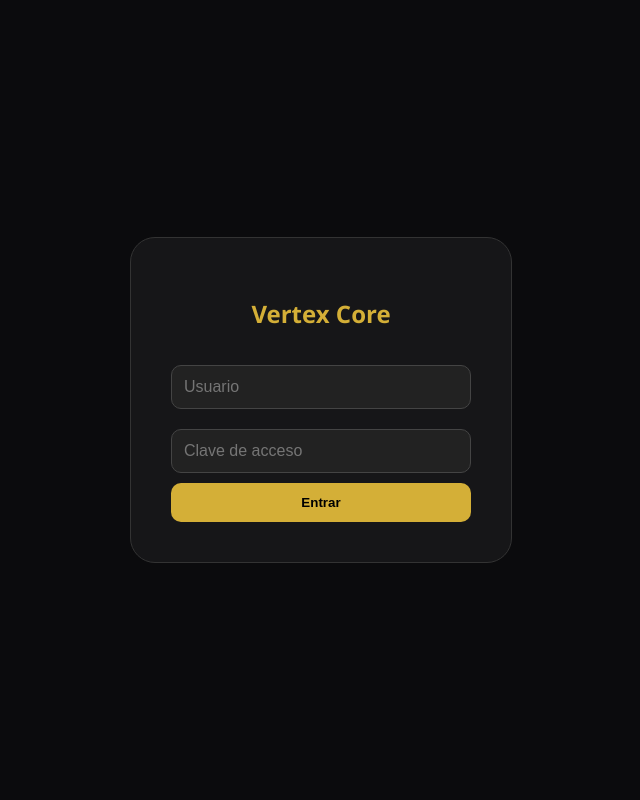
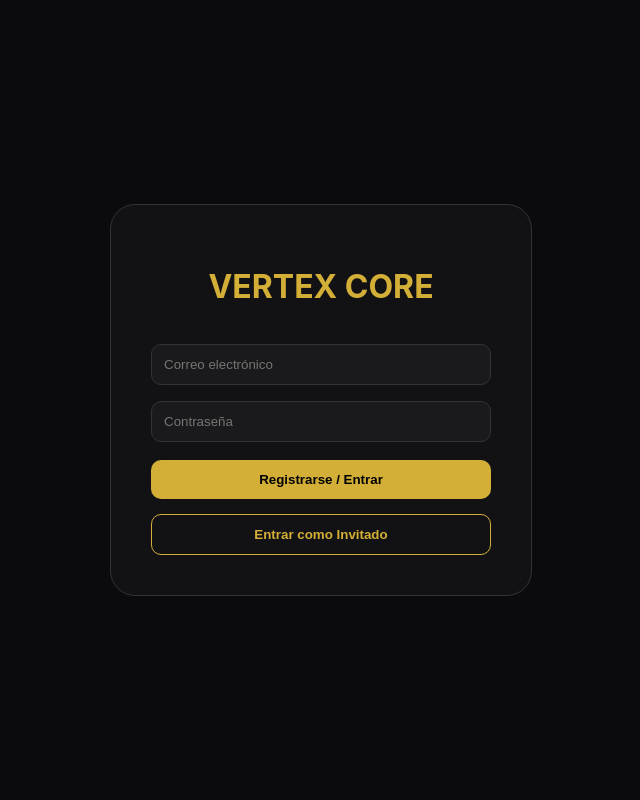
Before and after one commit to piprogramerpro-commits/Vertex-Core, a Flask app: page / in a window 1280 px wide. Shown: the whole page, without its empty margins (319-959 px from the left). Run offline with Flask 3, Linux system fonts and the light colour scheme.

Commit message:
PLATFORM: Registro universal, Modo Invitado y Terminal Root para Gemo

```diff
--- a/templates/index.html
+++ b/templates/index.html
@@ -2,95 +2,114 @@
 <html lang="es">
 <head>
     <meta charset="UTF-8">
-    <title>Vertex Core</title>
+    <title>Vertex Core | Intelligence</title>
     <script src="https://cdn.jsdelivr.net/npm/marked/marked.min.js"></script>
     <style>
-        :root { --bg: #0b0b0d; --sidebar: #161618; --bubble-v: #232327; --bubble-u: #343541; --gold: #d4af37; --text: #ececec; }
-        body, html { margin: 0; padding: 0; height: 100%; font-family: 'Segoe UI', sans-serif; background: var(--bg); color: var(--text); overflow: hidden; }
+        :root { --bg: #0b0b0d; --side: #121214; --gold: #d4af37; --text: #efeff1; --bubble-v: #1c1c1f; --bubble-u: #2b2b2f; }
+        body, html { margin: 0; padding: 0; height: 100%; font-family: 'Inter', sans-serif; background: var(--bg); color: var(--text); overflow: hidden; }
 
-        /* Pantalla de Registro */
-        #login-screen { position: fixed; inset: 0; background: var(--bg); z-index: 2000; display: flex; align-items: center; justify-content: center; }
-        .login-card { background: var(--sidebar); padding: 40px; border-radius: 25px; text-align: center; width: 300px; border: 1px solid #333; }
-        .login-card input { width: 100%; padding: 12px; margin: 10px 0; background: #222; border: 1px solid #444; border-radius: 10px; color: white; box-sizing: border-box; }
-        .btn-login { width: 100%; padding: 12px; background: var(--gold); border: none; border-radius: 10px; font-weight: bold; cursor: pointer; }
+        /* Pantalla de Inicio / Registro */
+        #auth-screen { position: fixed; inset: 0; background: var(--bg); z-index: 5000; display: flex; align-items: center; justify-content: center; }
+        .auth-card { background: var(--side); padding: 40px; border-radius: 25px; text-align: center; width: 340px; border: 1px solid #333; }
+        input { width: 100%; padding: 12px; margin: 8px 0; background: #1a1a1c; border: 1px solid #333; border-radius: 10px; color: white; box-sizing: border-box; outline: none; }
+        .btn { width: 100%; padding: 12px; border: none; border-radius: 10px; font-weight: bold; cursor: pointer; margin-top: 10px; transition: 0.3s; }
+        .btn-gold { background: var(--gold); color: black; }
+        .btn-ghost { background: transparent; color: var(--gold); border: 1px solid var(--gold); margin-top: 15px; }
 
-        /* Frase Motivadora */
-        #phrase-screen { display: none; position: fixed; inset: 0; background: var(--bg); z-index: 3000; align-items: center; justify-content: center; text-align: center; }
-        .phrase-text { font-size: 2.2em; font-style: italic; color: var(--gold); animation: fade 2s forwards; }
+        /* Pantalla Motivadora */
+        #splash { display: none; position: fixed; inset: 0; background: var(--bg); z-index: 6000; align-items: center; justify-content: center; font-size: 2.5em; color: var(--gold); font-style: italic; animation: pulse 2s infinite; }
+
+        /* App Layout */
+        #app { display: none; height: 100vh; }
+        #sidebar { width: 280px; background: var(--side); display: flex; flex-direction: column; padding: 20px; border-right: 1px solid #222; }
+        #main { flex: 1; display: flex; flex-direction: column; position: relative; }
+
+        /* Terminal SECRETA (Solo para tu Raspberry) */
+        #admin-terminal { display: none; position: absolute; top: 10px; right: 10px; width: 350px; height: 200px; background: rgba(0,0,0,0.9); border: 1px solid var(--gold); color: #0f0; font-family: monospace; font-size: 11px; padding: 10px; z-index: 1000; overflow-y: auto; }
 
         /* Chat */
-        #app { display: none; height: 100vh; }
-        #sidebar { width: 260px; background: var(--sidebar); display: flex; flex-direction: column; padding: 20px; border-right: 1px solid #222; }
-        #main-chat { flex: 1; display: flex; flex-direction: column; }
-        #messages { flex: 1; overflow-y: auto; padding: 40px 15%; }
-
-        /* Bocadillos Amigables */
-        .msg { margin-bottom: 20px; display: flex; width: 100%; animation: fadeInUp 0.4s ease; }
+        #chat-flow { flex: 1; overflow-y: auto; padding: 50px 15%; }
+        .msg { margin-bottom: 25px; display: flex; animation: fadeInUp 0.5s ease; }
         .user-row { justify-content: flex-end; }
-        .bubble { max-width: 75%; padding: 14px 22px; border-radius: 22px; font-size: 15px; line-height: 1.6; }
-        .v-bubble { background: var(--bubble-v); border-bottom-left-radius: 5px; }
-        .u-bubble { background: var(--bubble-u); border-bottom-right-radius: 5px; }
+        .bubble { padding: 15px 22px; border-radius: 20px; max-width: 80%; line-height: 1.6; }
+        .v-bubble { background: var(--bubble-v); border-bottom-left-radius: 4px; box-shadow: 0 5px 15px rgba(0,0,0,0.2); }
+        .u-bubble { background: var(--bubble-u); border-bottom-right-radius: 4px; }
 
         .input-area { padding: 20px 15% 40px 15%; }
-        .input-box { background: #252528; border-radius: 18px; padding: 14px 25px; display: flex; border: 1px solid #333; }
-        input { flex: 1; background: transparent; border: none; color: white; outline: none; font-size: 16px; }
+        .input-box { background: #1c1c1f; border-radius: 15px; padding: 14px 25px; display: flex; border: 1px solid #333; }
 
-        pre { background: #000; padding: 15px; border-radius: 12px; border: 1px solid #444; overflow-x: auto; }
-        @keyframes fade { 0% { opacity: 0; } 50% { opacity: 1; } 100% { opacity: 0; } }
-        @keyframes fadeInUp { from { opacity: 0; transform: translateY(15px); } to { opacity: 1; transform: translateY(0); } }
+        /* Footer Sidebar */
+        .side-item { padding: 12px; border-radius: 10px; cursor: pointer; margin-top: 5px; font-size: 14px; }
+        .side-item:hover { background: #252528; }
+
+        @keyframes pulse { 0% { opacity: 0; } 50% { opacity: 1; } 100% { opacity: 0; } }
+        @keyframes fadeInUp { from { opacity: 0; transform: translateY(20px); } to { opacity: 1; transform: translateY(0); } }
     </style>
 </head>
 <body>
-    <div id="login-screen">
-        <div class="login-card">
-            <h2 style="color:var(--gold); margin-bottom: 25px;">Vertex Core</h2>
-            <input type="text" id="user" placeholder="Usuario">
-            <input type="password" id="pass" placeholder="Clave de acceso">
-            <button class="btn-login" onclick="start()">Entrar</button>
+
+    <div id="auth-screen">
+        <div class="auth-card">
+            <h1 style="color:var(--gold); margin-bottom: 30px;">VERTEX CORE</h1>
+            <input type="email" id="email" placeholder="Correo electrónico">
+            <input type="password" id="pass" placeholder="Contraseña">
+            <button class="btn btn-gold" onclick="enter('user')">Registrarse / Entrar</button>
+            <button class="btn btn-ghost" onclick="enter('guest')">Entrar como Invitado</button>
         </div>
     </div>
 
-    <div id="phrase-screen"><div class="phrase-text" id="phrase"></div></div>
+    <div id="splash">El tiempo es Oro</div>
 
     <div id="app">
         <div id="sidebar">
-            <h3 style="color:var(--gold)">VERTEX</h3>
+            <h2 style="color:var(--gold)">VERTEX</h2>
             <div style="flex:1"></div>
-            <div style="font-size:13px; opacity:0.7;">Operador: Gemo<br>Sparks: Ilimitados</div>
+            <div class="side-item" onclick="alert('Historial de Actividad: Estable')">📈 Actividad</div>
+            <div class="side-item" onclick="alert('Cuenta: Gemo (Admin)')">👤 Mi Account</div>
+            <div style="padding: 10px; font-size: 11px; color: #555;">v2.0 Stable | Jerez Node</div>
         </div>
-        <div id="main-chat">
-            <div id="messages"></div>
+        <div id="main">
+            <div id="admin-terminal">
+                [SYSTEM]> Terminal de Control Raspberry Detectada...<br>
+                [LOG]> Enlace con Railway: OK<br>
+                [LOG]> Memoria Redis: Conectada<br>
+                [LOG]> Esperando comandos root...
+            </div>
+            <div id="chat-flow"></div>
             <div class="input-area">
                 <div class="input-box">
-                    <input type="text" id="userInput" placeholder="Escribe a Vertex..." onkeypress="if(event.key==='Enter') send()">
+                    <input type="text" id="userInput" placeholder="Escribe un mensaje..." onkeypress="if(event.key==='Enter') send()">
                 </div>
             </div>
         </div>
     </div>
 
     <script>
-        const phrases = ["El tiempo es Oro", "La disciplina es libertad", "Vertex: Potenciando el mañana", "Crea sin límites"];
+        function enter(type) {
+            // MODO SECRETO PARA TU RASPBERRY
+            // Escribe "gemo-root" en el campo de email para activar la terminal
+            const email = document.getElementById('email').value;
+            if(email === "gemo-root") {
+                document.getElementById('admin-terminal').style.display = 'block';
+            }
 
-        function start() {
-            if(document.getElementById('user').value === "Gemo") {
-                document.getElementById('login-screen').style.display = 'none';
-                const p = document.getElementById('phrase-screen');
-                document.getElementById('phrase').innerText = phrases[Math.floor(Math.random()*phrases.length)];
-                p.style.display = 'flex';
-                setTimeout(() => {
-                    p.style.display = 'none';
-                    document.getElementById('app').style.display = 'flex';
-                }, 2500);
-            } else { alert("Usuario no reconocido"); }
+            document.getElementById('auth-screen').style.display = 'none';
+            const s = document.getElementById('splash');
+            s.style.display = 'flex';
+            setTimeout(() => {
+                s.style.display = 'none';
+                document.getElementById('app').style.display = 'flex';
+            }, 2000);
         }
 
         async function send() {
             const i = document.getElementById('userInput');
             const q = i.value; if(!q) return;
-            const m = document.getElementById('messages');
-            m.innerHTML += `<div class="msg user-row"><div class="bubble u-bubble">${q}</div></div>`;
+            const flow = document.getElementById('chat-flow');
+
+            flow.innerHTML += `<div class="msg user-row"><div class="bubble u-bubble">${q}</div></div>`;
             i.value = '';
-            m.scrollTop = m.scrollHeight;
+            flow.scrollTop = flow.scrollHeight;
 
             const res = await fetch('/ask', {
                 method: 'POST',
@@ -98,8 +117,9 @@
                 body: JSON.stringify({query: q, history: []})
             });
             const d = await res.json();
-            m.innerHTML += `<div class="msg"><div class="bubble v-bubble">${marked.parse(d.vertex_response)}</div></div>`;
-            m.scrollTop = m.scrollHeight;
+
+            flow.innerHTML += `<div class="msg"><div class="bubble v-bubble">${marked.parse(d.vertex_response)}</div></div>`;
+            flow.scrollTop = flow.scrollHeight;
         }
     </script>
 </body>
```
Also changed, not shown: modules/ia_brain.py (+3 -4 lines).
